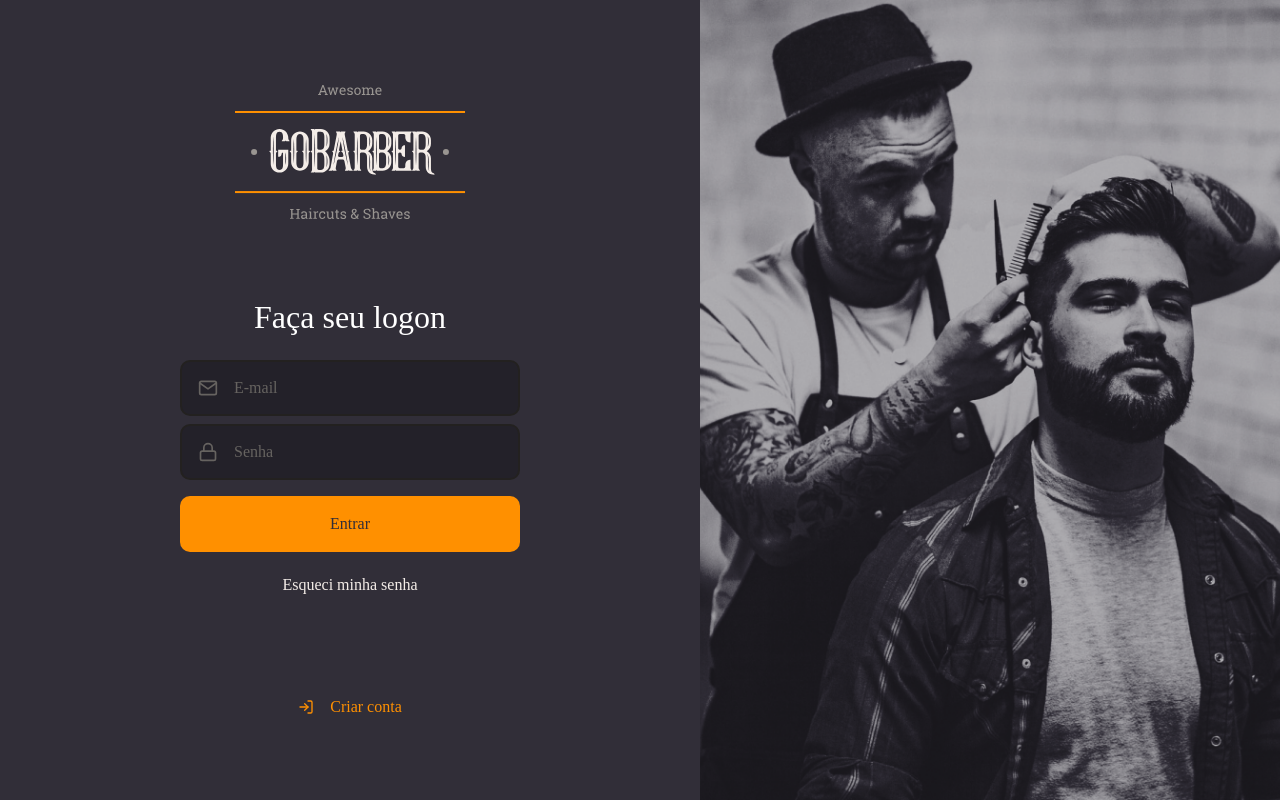
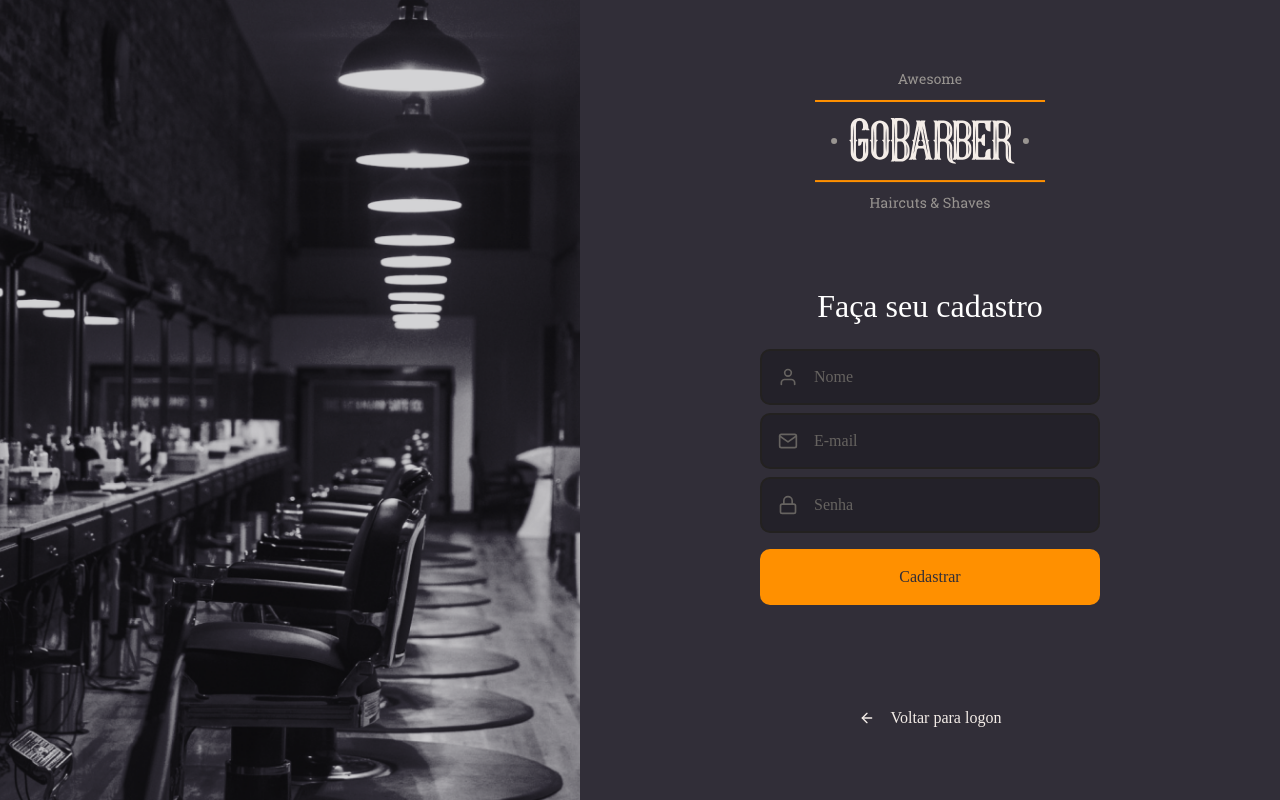
Before and after one commit to andersonsilva019/Gobarber-front-Typescript, a React (Create React App) app: page /signup in a window 1280 px wide. Built offline with nearby package versions, Linux system fonts and the light colour scheme.

Commit message:
Pagina de cadastro

```diff
--- a/src/App.tsx
+++ b/src/App.tsx
@@ -1,13 +1,14 @@
 import React from 'react';
 
 import GlobalStyels from './styles/global';
-import SignIn from './pages/SignIn';
+/* import SignIn from './pages/SignIn'; */
+import SignUp from './pages/SignUp';
 
 const App: React.FC = () => {
   return (
     <>
+      <SignUp />
       <GlobalStyels />
-      <SignIn />
     </>
   );
 };
--- /dev/null
+++ b/src/pages/SignUp/index.tsx
@@ -0,0 +1,39 @@
+import React from 'react';
+import { FiLogIn, FiMail, FiLock, FiUser, FiArrowLeft } from 'react-icons/fi';
+import logo from '../../assets/logo.svg';
+import { Container, Content, Background } from './styles';
+
+import Input from '../../components/Input';
+import Button from '../../components/Button';
+
+const SignUp: React.FC = () => {
+  return (
+    <Container>
+      <Background />
+      <Content>
+        <img src={logo} alt="Gobarber" />
+        <form>
+          <h1>Faça seu cadastro</h1>
+
+          <Input name="name" icon={FiUser} placeholder="Nome" />
+          <Input name="email" icon={FiMail} placeholder="E-mail" />
+          <Input
+            name="password"
+            icon={FiLock}
+            type="password"
+            placeholder="Senha"
+          />
+
+          <Button type="button">Cadastrar</Button>
+        </form>
+
+        <a href="go">
+          <FiArrowLeft />
+          Voltar para logon
+        </a>
+      </Content>
+    </Container>
+  );
+};
+
+export default SignUp;
--- /dev/null
+++ b/src/pages/SignUp/styles.ts
@@ -0,0 +1,67 @@
+import styled from 'styled-components';
+import { shade } from 'polished';
+import signUpBackgroundImage from '../../assets/sign-up-background.png';
+
+export const Container = styled.div`
+  height: 100vh;
+
+  display: flex;
+  align-items: stretch;
+`;
+
+export const Content = styled.div`
+  display: flex;
+  flex-direction: column;
+  align-items: center;
+
+  place-content: center; /* É o mesmo que justify-content: center e align-items: center */
+
+  width: 100%;
+  max-width: 700px;
+
+  form {
+    margin: 80px 0;
+    width: 340px;
+    text-align: center;
+
+    h1 {
+      margin-bottom: 24px;
+    }
+
+    a {
+      color: #f4ede8;
+      display: block;
+      margin-top: 24px;
+      text-decoration: none;
+      transition: color 0.2s;
+
+      &:hover {
+        color: ${shade(0.2, '#f4ede8')};
+      }
+    }
+  }
+
+  a {
+    color: #f4ede8;
+    display: block;
+    margin-top: 24px;
+    text-decoration: none;
+    transition: color 0.2s;
+
+    display: flex;
+    align-items: center;
+
+    &:hover {
+      color: ${shade(0.2, '#f4ede8')};
+    }
+
+    svg {
+      margin-right: 16px;
+    }
+  }
+`;
+export const Background = styled.div`
+  flex: 1;
+  background: url(${signUpBackgroundImage}) no-repeat center;
+  background-size: cover;
+`;
```
Also changed, not shown: src/assets/sign-up-background.png (added).
